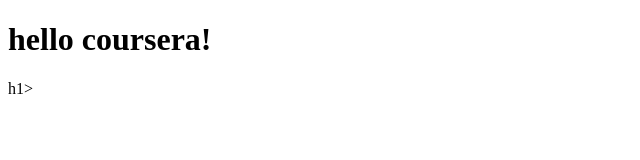
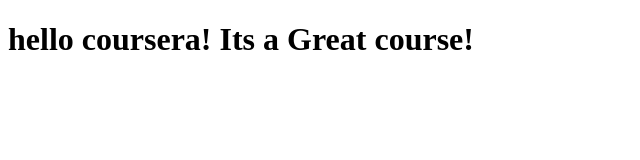
Before and after one commit to maraisjean/coursera-test1, a plain HTML site: page site/index.html in a window 1280 px wide. Shown: the whole page, without its empty margins (0-640 px from the left). Drawn offline with Linux system fonts and the light colour scheme.

Commit message:
small addition to ourpage content.

```diff
--- a/site/index.html
+++ b/site/index.html
@@ -4,6 +4,6 @@
 	<title>hello coursera!</title>
 </head>
 <body>
-<h1>hello coursera!</h1>h1>
+<h1>hello coursera! Its a Great course!</h1>
 </body>
 </html>
```
